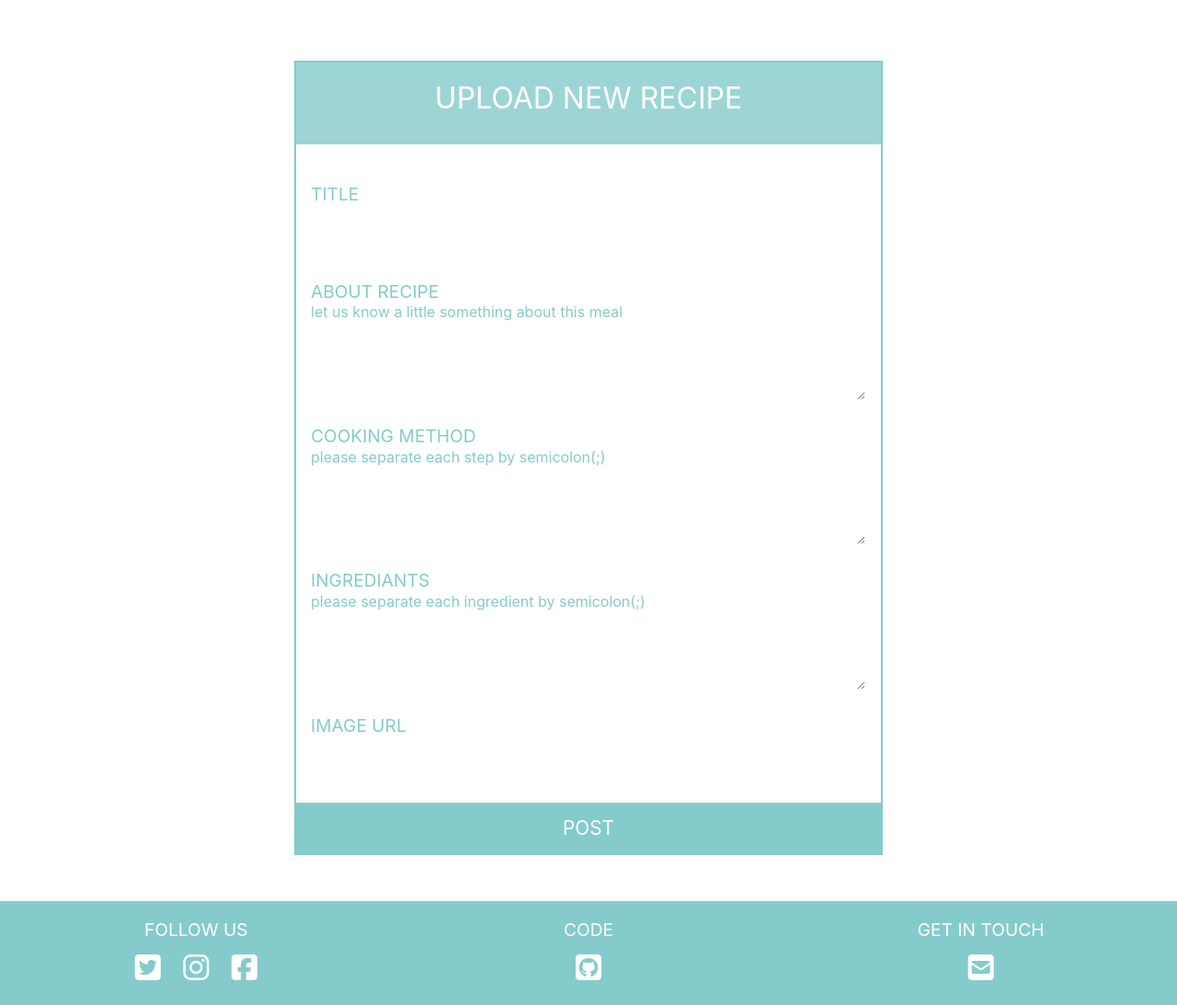
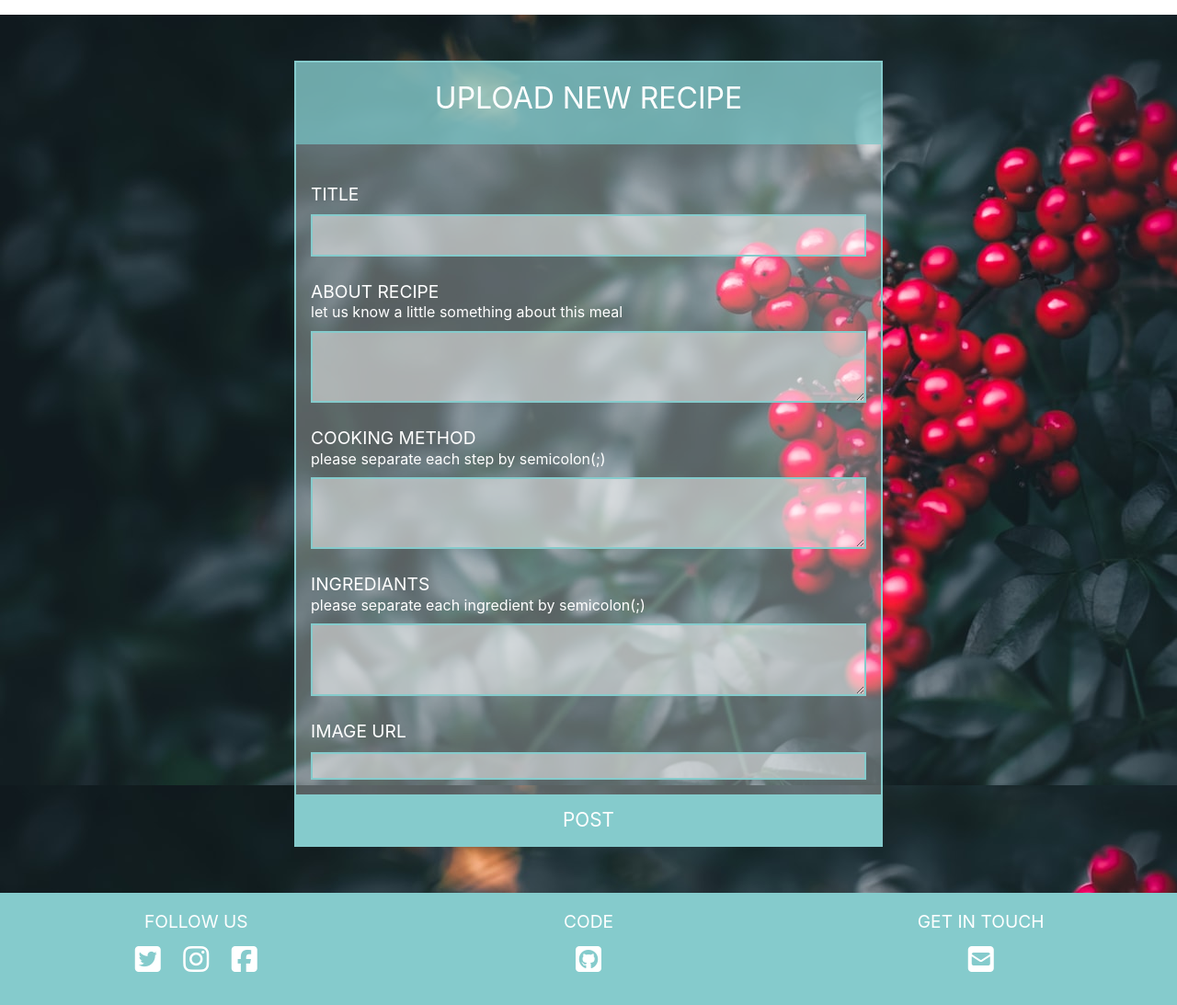
Before and after one commit to EvaBroberg/ScandiFood-recipe-sharing-page-milestone3, a Flask app: page /create in a window 1280 px wide. Shown: the part 165-1258 px from the top of the page at 92% size. After the commit the page ends 1222 px from the top, so only its background shows below. Run offline with Flask 2, Linux system fonts and the light colour scheme; a user stored in the database is signed in; some libraries are stand-ins or nearby versions.

Commit message:
updated styles throughout the site

```diff
--- a/scandiKitchen/static/css/forms.css
+++ b/scandiKitchen/static/css/forms.css
@@ -10,9 +10,9 @@
 
 .register-form {
     position: relative;
-    width: 90%;
     border: 2px solid #85cbcc;
     margin: 50px 0 50px 0;
+    width: 95%;
 }
 
 .register-form-text {
@@ -55,8 +55,14 @@
     font-size: 1.2rem;
 }
 
+input#recipe_image {
+    width: 100%;
+    background-color: rgba(255, 255, 255, .5);
+    border: 2px solid #85cbcc;
+}
+
 .loginForms {
-    color: #85cbcc;
+    color: white;
     border: solid 2px #85cbcc;
 }
 
@@ -88,13 +94,14 @@
 
 p.create-recipe {
     margin-top: 0;
-    color: #85cbcc;
+    color: white;
     margin-bottom: 1.2rem;
     line-height: 1px;
 }
 
 .recipe-label {
     margin-top: 1.5rem;
+    color: white;
 }
 
 @media (min-width: 1200px) {
--- a/scandiKitchen/static/css/main.css
+++ b/scandiKitchen/static/css/main.css
@@ -8,9 +8,6 @@
   border-radius: 0!important;
 }
 
-
-
-
 *:focus {
   outline: none;
 }
@@ -18,6 +15,16 @@
 input#submit:focus {
   outline: 0;
   box-shadow: none;
+}
+
+a {
+  text-decoration: none;
+  color: white;
+}
+
+a:hover {
+  text-decoration: none;
+  color: #85cbcc;
 }
 
 .fas {
@@ -300,8 +307,9 @@
 /*Footer*/
 
 footer {
-  position: absolute;
+  position: relative;
   width: 100%;
+  bottom: 0;
 }
 
 .footer-content {
@@ -349,9 +357,10 @@
   }
 
   .card {
-    width: 50%;
-    margin-bottom: 0;
-  }
+    width: 35%;
+    margin-bottom: 2em;
+    margin-right: 1em;
+}
 
   .container {
     max-width: 100%;
@@ -360,7 +369,9 @@
   .recipes-wrapper {
     padding-right: 0;
     padding-left: 0;
-  }
+    display: flex;
+    justify-content: center;
+}
 
   .navbar {
     margin-bottom: 1em;
@@ -403,6 +414,7 @@
 
   .card {
     width: 29em;
+    margin-right: 0;
   }
 
   .thumb-img-wrapper {
--- a/scandiKitchen/static/css/slider.css
+++ b/scandiKitchen/static/css/slider.css
@@ -39,6 +39,7 @@
         transition:all .25s ease-in-out;
         -moz-transition:all .25s ease-in-out;
         -webkit-transition:all .25s ease-in-out;
+        cursor: pointer;
 
     }
 
@@ -54,6 +55,7 @@
         transition:all .25s ease-in-out;
         -moz-transition:all .25s ease-in-out;
         -webkit-transition:all .25s ease-in-out;
+        cursor: pointer;
     }
 
     .hidden {
--- a/scandiKitchen/static/js/search.js
+++ b/scandiKitchen/static/js/search.js
@@ -6,7 +6,5 @@
 
         window.location = `${window.location.origin}/search/${search_word}`
 
-
-
     });
 })
--- a/scandiKitchen/templates/base.html
+++ b/scandiKitchen/templates/base.html
@@ -92,7 +92,7 @@
         </div>
     </footer>
     <script src="https://kit.fontawesome.com/d7c13503ab.js" crossorigin="anonymous"></script>
-    <script type="text/javascript" src="{{ url_for('static', filename='js/slider.js') }}"></script>
+    <script type="text/javascript" src="{{ url_for('static', filename='js/main.js') }}"></script>
     <script src="https://code.jquery.com/jquery-3.4.1.slim.min.js" integrity="sha384-J6qa4849blE2+poT4WnyKhv5vZF5SrPo0iEjwBvKU7imGFAV0wwj1yYfoRSJoZ+n" crossorigin="anonymous"></script>
     <script src="https://cdn.jsdelivr.net/npm/popper.js@1.16.0/dist/umd/popper.min.js" integrity="sha384-Q6E9RHvbIyZFJoft+2mJbHaEWldlvI9IOYy5n3zV9zzTtmI3UksdQRVvoxMfooAo" crossorigin="anonymous"></script>
     <script src="https://stackpath.bootstrapcdn.com/bootstrap/4.4.1/js/bootstrap.min.js" integrity="sha384-wfSDF2E50Y2D1uUdj0O3uMBJnjuUD4Ih7YwaYd1iqfktj0Uod8GCExl3Og8ifwB6" crossorigin="anonymous"></script>
--- a/scandiKitchen/templates/create_recipe.html
+++ b/scandiKitchen/templates/create_recipe.html
@@ -2,7 +2,7 @@
 {% extends "base.html" %}
 
 {% block content %}
-<div class="container-fluid" align="center">
+<div class="container-fluid loginWrapper" align="center">
 
     <form class="register-form text-center" method='POST'>
         <div class="register-form-text">
@@ -10,13 +10,13 @@
         </div>
         <div class="inputs-wrapper create-recipe-wrapper">
             {{form.hidden_tag()}}
-            {{form.title.label(class="recipe-label")}}{{form.title(class="form-control")}}
-            {{form.text.label(class="recipe-label")}}<p class="create-recipe">let us know a little something about this meal</p>{{form.text(class="form-control")}}
-            {{form.cook_method.label(class="recipe-label")}}<p class="create-recipe">please separate each step by semicolon(;)</p>{{form.cook_method(class="form-control")}}
+            {{form.title.label(class="recipe-label")}}{{form.title(class="form-control loginForms")}}
+            {{form.text.label(class="recipe-label")}}<p class="create-recipe">let us know a little something about this meal</p>{{form.text(class="form-control loginForms")}}
+            {{form.cook_method.label(class="recipe-label")}}<p class="create-recipe">please separate each step by semicolon(;)</p>{{form.cook_method(class="form-control loginForms")}}
 
-            {{form.ingredients.label(class="recipe-label")}}<p class="create-recipe">please separate each ingredient by semicolon(;)</p>{{form.ingredients(class="form-control")}}
+            {{form.ingredients.label(class="recipe-label")}}<p class="create-recipe">please separate each ingredient by semicolon(;)</p>{{form.ingredients(class="form-control loginForms")}}
 
-            {{form.recipe_image.label(class="recipe-label")}}{{form.recipe_image(class="form-control")}}
+            {{form.recipe_image.label(class="recipe-label")}}{{form.recipe_image(class="form-contro loginFormsl")}}
         </div>
         {{form.submit(class="btn btn-primary")}}
 
--- a/scandiKitchen/templates/recipe.html
+++ b/scandiKitchen/templates/recipe.html
@@ -49,8 +49,9 @@
   <!--adding update button-->
   {% if post.author == current_user %}
   <div>
-    <a href="{{url_for('recipes.update',recipe_id=post.id)}}">Update</a>
-    <button type="button" class="btn btn-danger" data-toggle='modal' data-target="#del_modal">Delete</button>
+    <!-- <a href="{{url_for('recipes.update',recipe_id=post.id)}}">Update</a> -->
+    <button type="button" class="btn updateDeleteBtn"><a href="{{url_for('recipes.update',recipe_id=post.id)}}">Update</a></button>
+    <button type="button" class="btn updateDeleteBtn" data-toggle='modal' data-target="#del_modal">Delete</button>
   </div>
   {% endif %}
 </div>
```
Also changed, not shown: scandiKitchen/static/css/recipe.css (+53 -0 lines), scandiKitchen/templates/account.html (+6 -5 lines), scandiKitchen/data.sqlite, scandiKitchen/static/js/main.js (renamed from scandiKitchen/static/js/slider.js).
